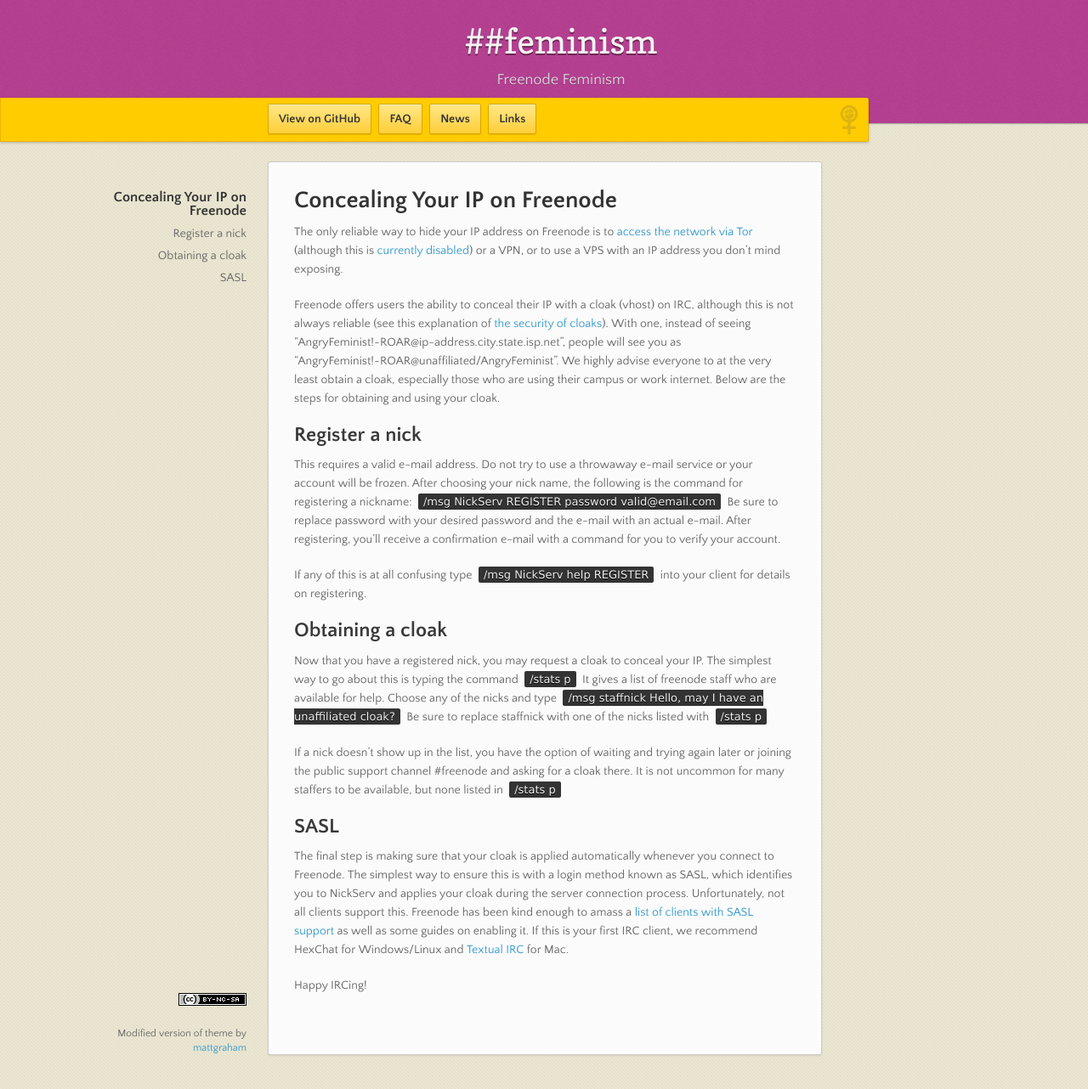
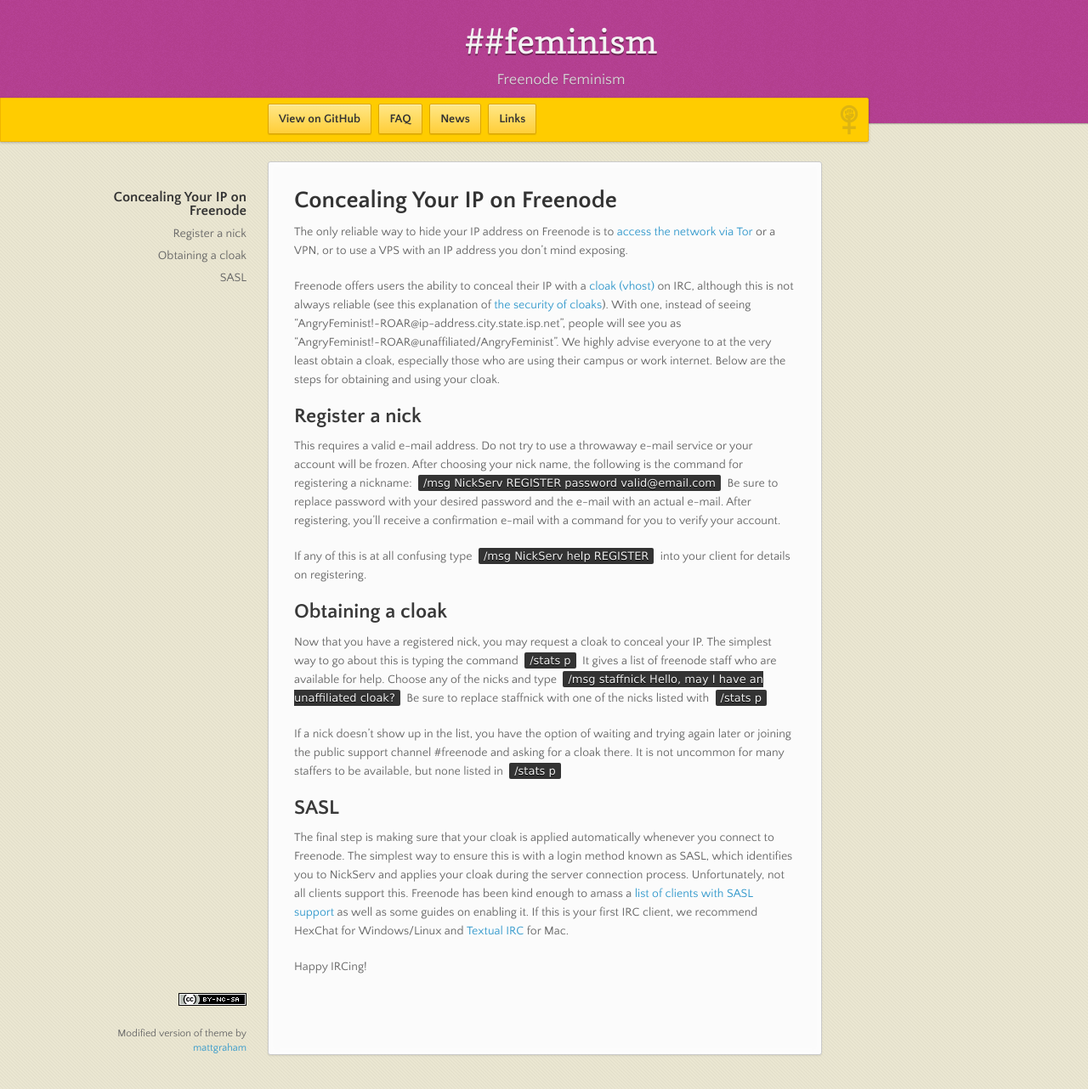
Before and after one commit to feminism-chat/feminism-chat.github.io, a Jekyll site: the page built from cloak.md, in a window 1280 px wide and 1282 px high. Shown: the whole window at 85% size. Built offline with Jekyll 4.4.1, drawn with Linux system fonts in a browser that asks for light colours; nearby versions of some CDN libraries.

Commit message:
Tor is available; also link to cloaks info
This was outdated, Tor support is no longer disabled; updated link to go to working Tor instructions, and also added a link to our cloaks KB page.

Hope this is useful! :)

```diff
--- a/cloak.md
+++ b/cloak.md
@@ -5,9 +5,9 @@ title: Concealing Your IP on Freenode
 ---
 
 # Concealing Your IP on Freenode
-The only reliable way to hide your IP address on Freenode is to [access the network via Tor](http://freenode.net/irc_servers.shtml#tor) (although this is [currently disabled](https://twitter.com/freenodestaff/status/564848187710906368)) or a VPN, or to use a VPS with an IP address you don't mind exposing.
+The only reliable way to hide your IP address on Freenode is to [access the network via Tor](http://freenode.net/kb/answer/chat#accessing-freenode-via-tor) or a VPN, or to use a VPS with an IP address you don't mind exposing.
 
-Freenode offers users the ability to conceal their IP with a cloak (vhost) on IRC, although this is not always reliable (see this explanation of [the security of cloaks](https://gist.github.com/maxteufel/1e2cf7ada079c271bd3c)). With one, instead of seeing "AngryFeminist!~ROAR@ip-address.city.state.isp.net", people will see you as "AngryFeminist!~ROAR@unaffiliated/AngryFeminist".  We highly advise everyone to at the very least obtain a cloak, especially those who are using their campus or work internet. Below are the steps for obtaining and using your cloak.
+Freenode offers users the ability to conceal their IP with a [cloak (vhost)](http://freenode.net/kb/answer/cloaks) on IRC, although this is not always reliable (see this explanation of [the security of cloaks](https://gist.github.com/maxteufel/1e2cf7ada079c271bd3c)). With one, instead of seeing "AngryFeminist!~ROAR@ip-address.city.state.isp.net", people will see you as "AngryFeminist!~ROAR@unaffiliated/AngryFeminist".  We highly advise everyone to at the very least obtain a cloak, especially those who are using their campus or work internet. Below are the steps for obtaining and using your cloak.
 
 ## Register a nick
 This requires a valid e-mail address.  Do not try to use a throwaway e-mail service or your account will be frozen.  After choosing your nick name, the following is the command for registering a nickname: `/msg NickServ REGISTER password valid@email.com` Be sure to replace password with your desired password and the e-mail with an actual e-mail. After registering, you'll receive a confirmation e-mail with a command for you to verify your account.
```
